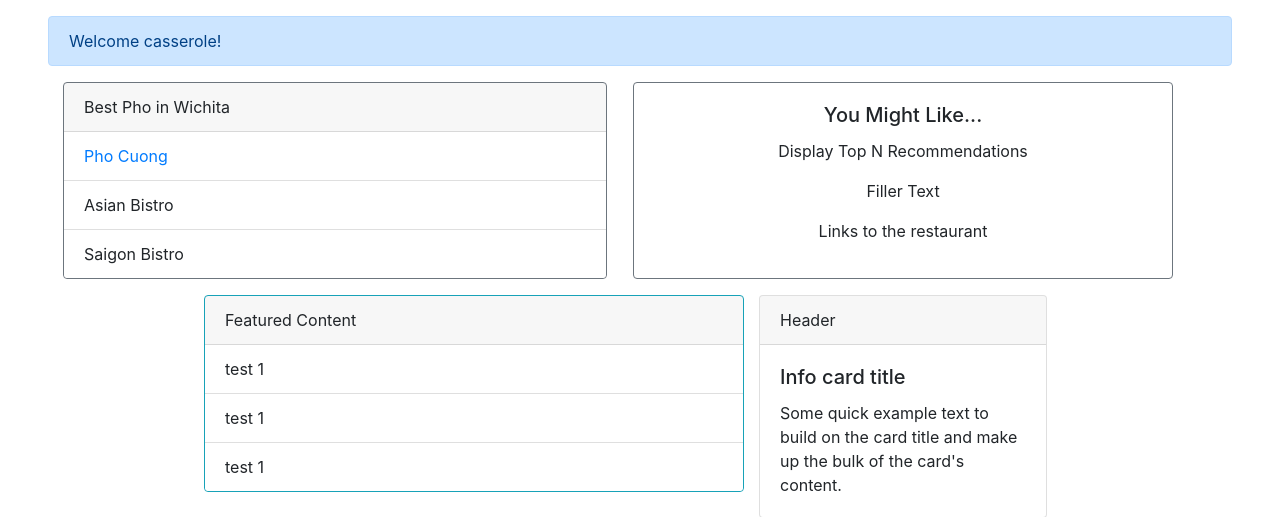
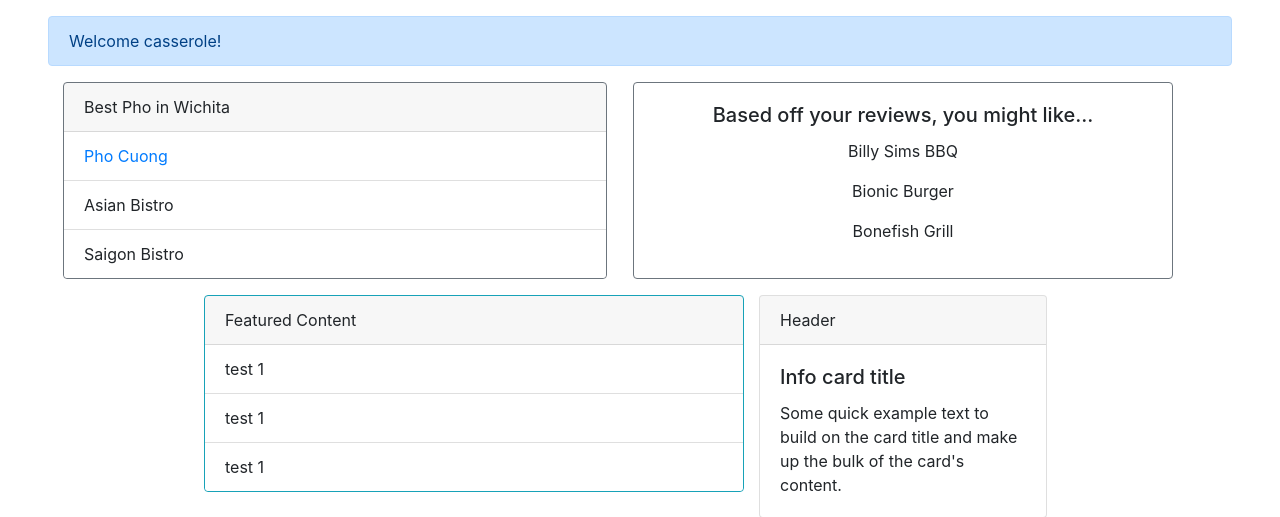
Before and after one commit to casslee1351/RestaurantRecommender, a Django app: page /home/ in a window 1280 px wide. Shown: the part 56-573 px from the top of the page. Run offline with Django 4.2, Linux system fonts and the light colour scheme; a user stored in the database is signed in; data comes from the database, SQL or seed files in the repository; both versions use the stored data as it was after the commit; some libraries are stand-ins or nearby versions.

Commit message:
completing svd within project without api

```diff
--- /dev/null
+++ b/rating/spoonme-project/restaurants/svd.py
@@ -0,0 +1,24 @@
+import pandas as pd
+import numpy as np
+from scipy.sparse.linalg import svds
+
+def computeSVD(df):
+    """
+    columns of df must be in user, name, rating format
+    """
+    df['rating'] = df['rating'].astype('float')
+    pivoted = pd.pivot_table(data=df, index="user", columns="name", values="rating", fill_value=0., aggfunc=np.sum)
+    avg = pivoted.mean(axis=1)
+    user_item_centered = pivoted.sub(avg, axis=0)
+    u, e, vt = svds(user_item_centered.to_numpy(), k=5)
+    recalc = np.dot(u, np.dot(np.diag(e), vt))
+    recalc = recalc + avg.values.reshape(-1, 1)
+    recs = pd.DataFrame(recalc,
+                   index=pivoted.index,
+                   columns=pivoted.columns)
+    recs["user"] = recs.index
+    recs = pd.melt(recs, id_vars=["user"])
+    recs = recs.groupby(['user']).apply(lambda x: x.sort_values(by='value', ascending=False)).reset_index(drop=True)
+
+    recs = recs[["user", "name"]]
+    return recs
--- a/rating/spoonme-project/restaurants/templates/restaurants/home.html
+++ b/rating/spoonme-project/restaurants/templates/restaurants/home.html
@@ -35,12 +35,10 @@
         <div class="col-sm-6">
           <div class="card border-secondary text-center" style="height: 197px;">
             <div class="card-body">
-              <h5 class="card-title">You Might Like...</h5>
-              <p class="card-text">Display Top N Recommendations</p>
-              <p class="card-text">Filler Text</p>
-              <p class="card-text">Links to the restaurant</p>
-
-                <!-- <button class="btn darkBlue" type="submit" name="recommend">Recommend</button> -->
+              <h5 class="card-title">Based off your reviews, you might like...</h5>
+              {% for i in recs %}
+              <p class="card-text">{{i.name}}</p>
+              {% endfor %}
 
             </div>
           </div>
@@ -50,12 +48,10 @@
           <div class="card border-secondary text-center" style="height: 197px;">
             <div class="card-body">
               <h5 class="card-title">Popular Amongst Our Users...</h5>
-              <p class="card-text">Display Top N Recommendations</p>
-              <p class="card-text">Filler Text</p>
-              <p class="card-text">Start Reviewing to Receive Personalized Recommendations</p>
-
-                <!-- <button class="btn darkBlue" type="submit" name="recommend">Recommend</button> -->
-
+              <p class="card-text">NO REVIEWS</p>
+              <!-- {% for a in avgs %}
+              <p class="card-text">{{a}}</p>
+              {% endfor %} -->
             </div>
           </div>
         </div>
--- a/rating/spoonme-project/restaurants/templates/restaurants/restaurant.html
+++ b/rating/spoonme-project/restaurants/templates/restaurants/restaurant.html
@@ -30,7 +30,7 @@
 <div>
     <h1 class="display-4 text-center">{{restaurant.name}}<!--<a class="btn darkBlue btn-lg ml-3" href="https://www.google.com/search?q={{restaurant.name}}" target="_blank">Google</a>-->
       {% if reviews %}
-      <span class="badge rounded-pill">{{ratingAvg}}&#9733;</span>
+      <span class="badge rounded-pill">{{ratingAvg | floatformat:2}}&#9733;</span>
       {% endif %}
 
       <!--ADD ADDRESS FROM SCRAPING?-->
--- a/rating/spoonme-project/restaurants/views.py
+++ b/rating/spoonme-project/restaurants/views.py
@@ -8,14 +8,28 @@ from django.contrib.auth import authenticate, login, logout
 from django.contrib.auth.forms import UserCreationForm
 from django.core.paginator import Paginator
 from django.contrib.admin.views.decorators import staff_member_required
-from django.db.models import Avg, Max, Min
-import joblib # did I keep this import because I decided to go this way?
+from django.db.models import Avg, Max, Min, Count, Sum
+# import joblib
+import pandas as pd
+import json
 
 from .models import Rating, Restaurant
 from .forms import RatingForm, RegisterForm, RestaurantCreationForm, RestaurantUpdateForm
 from .decorators import unauthenticated_user
+from .svd import computeSVD
 
-### ADD RECOMMENDATION TO BUTTON --> FILTER FOR USERS WITH RATINGS-- APPEAR IN MODAL?
+def computeRecommend(request):
+    reviews = Rating.objects.all()
+    restaurants = Restaurant.objects.all()
+    reviews_df = pd.DataFrame.from_records(reviews.values('user', 'restaurant', 'rating'))
+    restaurants_df = pd.DataFrame.from_records(restaurants.values('id', 'name'))
+    reviews_df = reviews_df.merge(restaurants_df, how='inner', left_on='restaurant', right_on='id')
+    reviews_df = reviews_df[['user', 'name', 'rating']]
+    recs = computeSVD(reviews_df)
+    newRecs = recs.merge(reviews_df, how='outer', on=['user', 'name'], indicator=True)
+    newRecs = newRecs[newRecs['_merge'] == 'left_only']
+    newRecs = newRecs[['user', 'name']]
+    return newRecs
 
 @unauthenticated_user
 def loginPage(request):
@@ -73,7 +87,16 @@ def registerUser(request):
 
 def home(request):
     ratings = Rating.objects.filter(user=request.user)
-    context={'ratings': ratings}
+    ### THIS WILL NOT BE EFFICIENT FOR LARGE NUMBER OF USERS -- API?
+    recommendations = computeRecommend(request)
+    recommendations = recommendations[recommendations['user'] == request.user.id].head(3)
+    json_records = recommendations.reset_index().to_json(orient='records')
+    arr = []
+    arr = json.loads(json_records)
+
+    # list for users with no reviews
+
+    context={'ratings': ratings, 'recs': arr}
     return render(request, "restaurants/home.html", context)
 
 def restaurant(request, pk):
```
Also changed, not shown: rating/spoonme-project/db.sqlite3.
